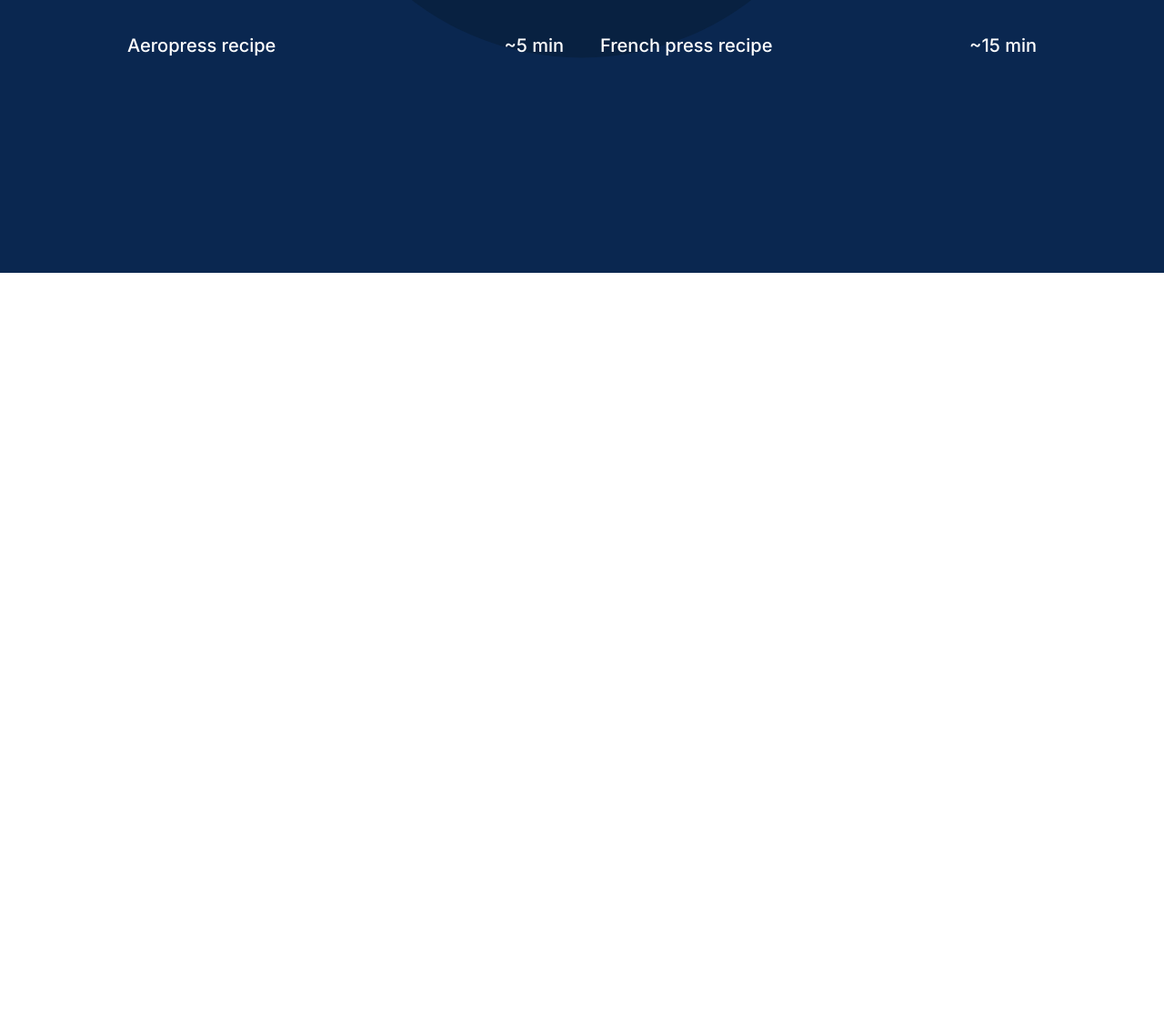
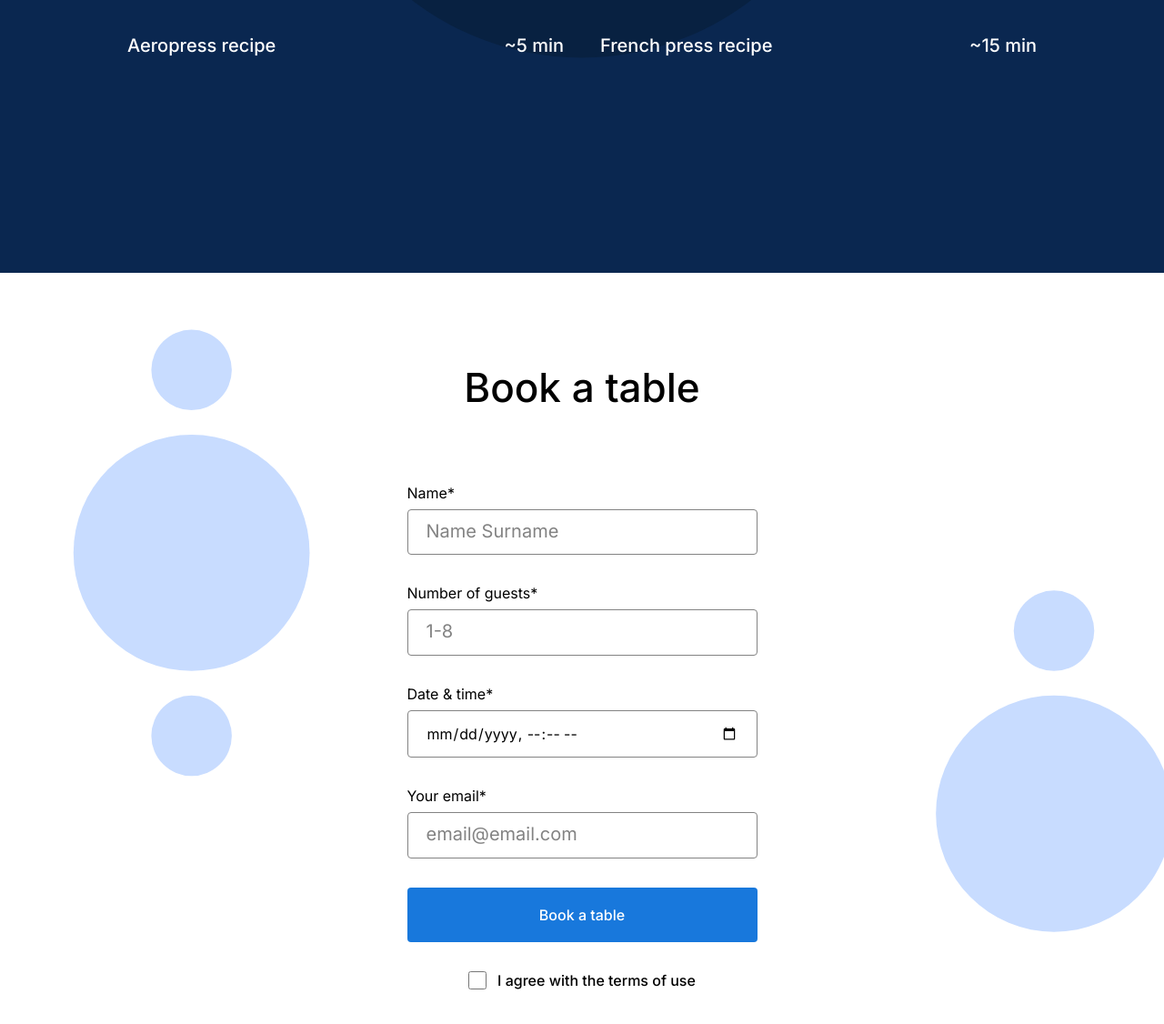
Before and after one commit to rudyravelindev/se_project_coffeeshop, a plain HTML site: page index.html in a window 1280 px wide. Shown: the part 1592-2718 px from the top of the page at 91% size. Before the commit the page ends 1892 px from the top, so only its background shows below. Drawn offline with Linux system fonts and the light colour scheme.

Commit message:
Done with the reservation section

```diff
--- a/index.html
+++ b/index.html
@@ -119,7 +119,70 @@
         </section>
 
         <!-- Reservation  -->
-        <section id="book" class="reservation"></section>
+        <section id="book" class="reservation">
+          <h2 class="reservation__title">Book a table</h2>
+          <form class="reservation__form form">
+            <fieldset class="form__fieldset">
+              <label for="name-input" class="form__label"
+                >Name*
+                <input
+                  class="form__input"
+                  id="name-input"
+                  required
+                  type="text"
+                  placeholder="Name Surname"
+                />
+              </label>
+
+              <label for="number-input" class="form__label">
+                Number of guests*
+                <input
+                  class="form__input"
+                  id="number-input"
+                  required
+                  type="number"
+                  placeholder="1-8"
+                  min="1"
+                  max="8"
+                />
+              </label>
+
+              <label for="date-input" class="form__label">
+                Date & time*
+                <input
+                  class="form__input"
+                  id="date-input"
+                  required
+                  type="datetime-local"
+                />
+              </label>
+
+              <label for="email-input" class="form__label">
+                Your email*
+                <input
+                  class="form__input"
+                  id="email-input"
+                  required
+                  type="email"
+                  placeholder="email@email.com"
+                />
+              </label>
+            </fieldset>
+            <button class="form__button">Book a table</button>
+
+            <label
+              for="checkbox-input"
+              class="form__label form__checkbox_type_checkbox"
+            >
+              <input
+                id="checkbox-input"
+                class="form__checkbox"
+                type="checkbox"
+              />
+              I agree with the terms of use
+            </label>
+          </form>
+        </section>
 
         <!-- Menu -->
         <section id="menu" class="menu"></section>
--- a/pages/index.css
+++ b/pages/index.css
@@ -7,6 +7,7 @@
   line-height: 20px;
 }
 
+/* Header section */
 .header {
   padding: 30px 80px 40px;
   height: 800px;
@@ -98,6 +99,7 @@
   line-height: 20px;
 }
 
+/* Recipes section */
 .recipes {
   color: #fff;
   background: #0a2750;
@@ -151,3 +153,90 @@
   justify-content: space-between;
   padding-top: 24px;
 }
+
+/* form section */
+
+.reservation {
+  padding: 100px 0 120px;
+  background-image: url("../images/background_reservation.svg");
+  background-repeat: no-repeat;
+  background-size: cover;
+}
+
+.reservation__title {
+  margin: 0 0 80px;
+  text-align: center;
+  color: #000;
+  font-family: Inter;
+  font-style: normal;
+  font-weight: 500;
+  font-size: 44px;
+  line-height: 52px;
+}
+
+.reservation__form {
+  margin: 0 auto;
+}
+
+.form {
+  max-width: 385px;
+}
+
+.form__input {
+  display: block;
+  width: 100%;
+  padding: 15px 20px;
+  box-sizing: border-box;
+  margin: 8px 0 32px;
+  border: 1px solid #838383;
+  border-radius: 4px;
+  color: #000;
+}
+
+.form__fieldset {
+  margin: 0;
+  padding: 0;
+  border: none;
+}
+
+::placeholder {
+  color: #838383;
+  font-family: Inter;
+  font-style: normal;
+  font-weight: normal;
+  font-size: 20px;
+  line-height: 30px;
+}
+
+.form__button {
+  background-color: #1878dc;
+  color: #fff;
+  border: none;
+  border-radius: 4px;
+  padding: 20px 0;
+  margin: 32px 0;
+  width: 100%;
+  font-family: Inter;
+  font-style: normal;
+  font-weight: 500;
+  font-size: 16px;
+  line-height: 20px;
+  margin-top: auto;
+}
+
+.form__checkbox {
+  border-radius: 2px;
+  width: 20px;
+  height: 20px;
+}
+
+.form__checkbox_type_checkbox {
+  display: flex;
+  justify-content: center;
+  gap: 12px;
+  font-family: Inter;
+  font-style: normal;
+  font-weight: 500;
+  font-size: 16px;
+  line-height: 20px;
+}
```
